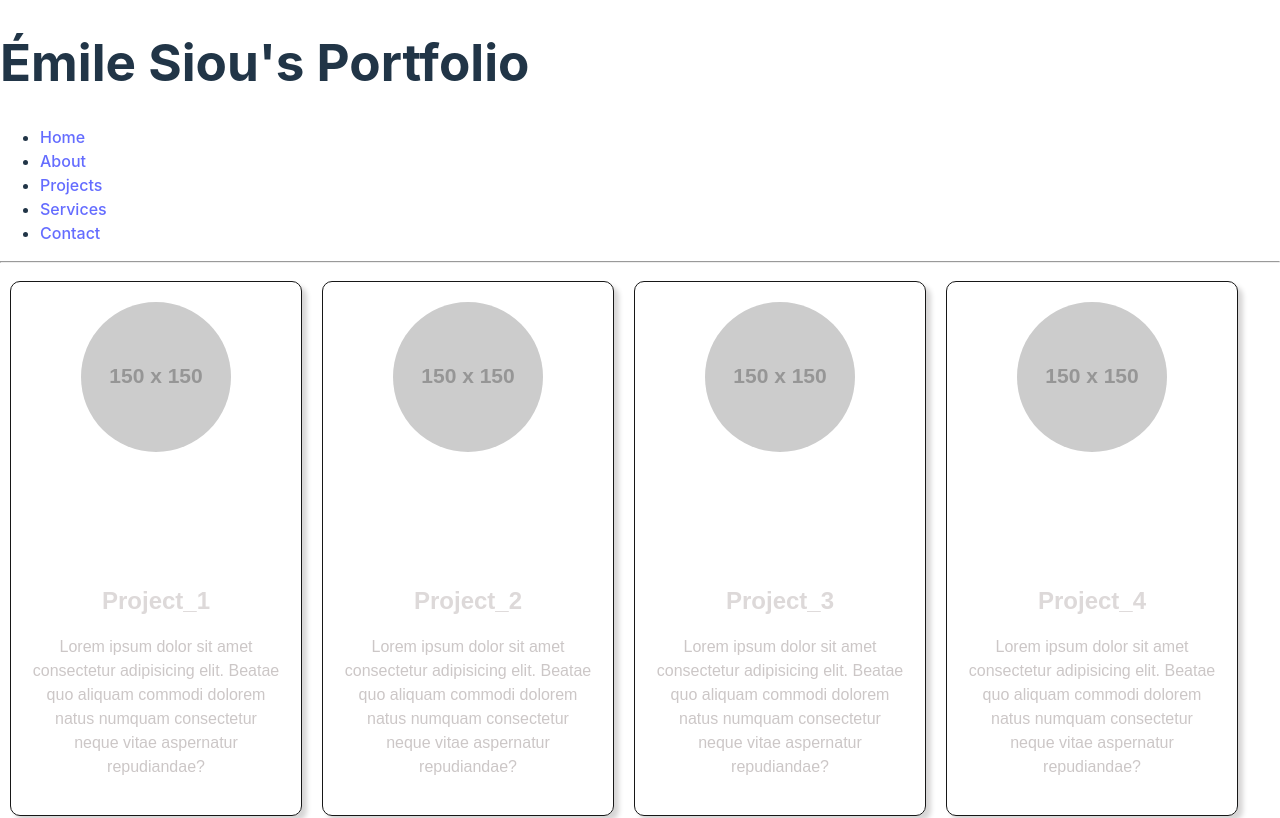
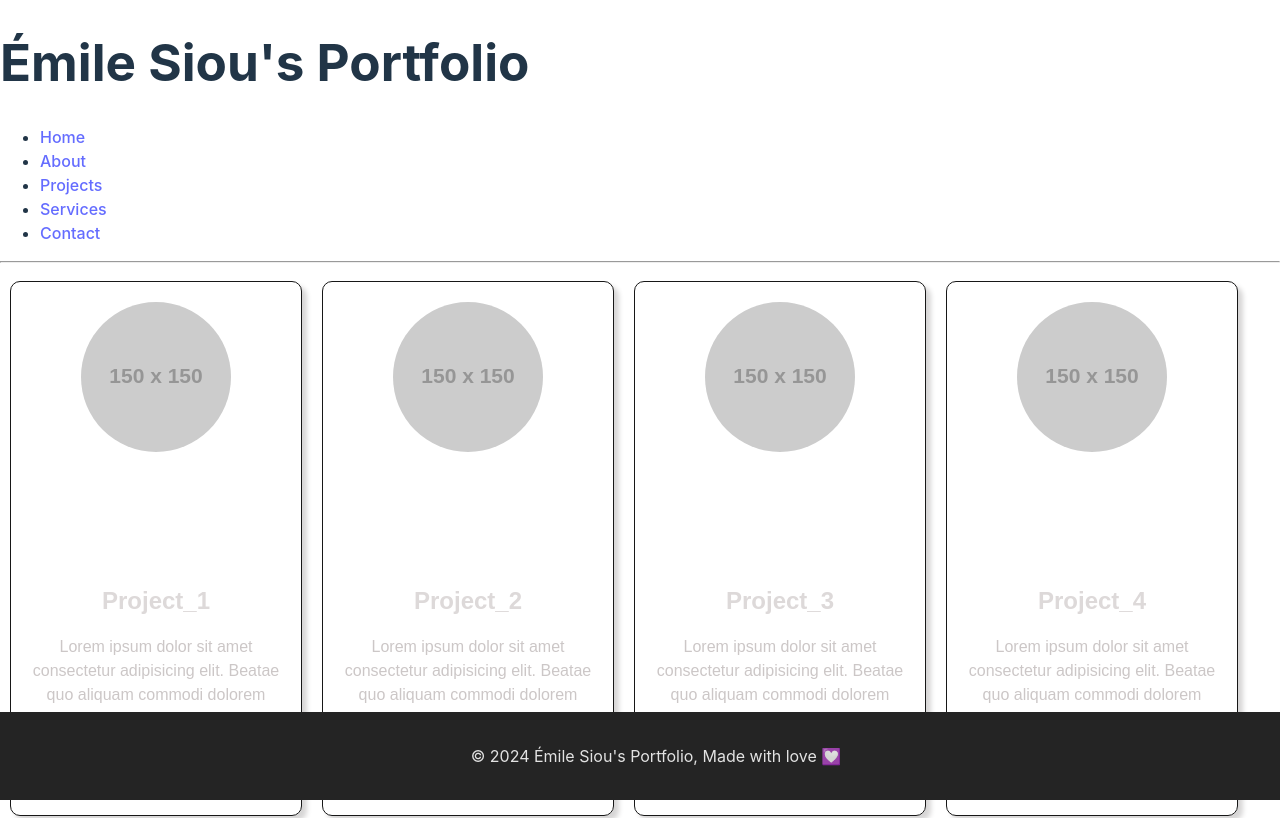
Before and after one commit to Sooey-99/My_Portfolio, a React (Vite) app: page / in a window 1280 px wide. Shown: the top 818 px of the page. Built offline with nearby package versions, Linux system fonts and the light colour scheme.

Commit message:
glue footer to bottom of page

```diff
--- a/src/index.css
+++ b/src/index.css
@@ -93,3 +93,23 @@ button:focus-visible {
   font-family:Arial, Helvetica, sans-serif;
   color: hsl(0, 5%, 79%);
 }
+
+footer {
+  background-color: #242424;
+  color: rgba(255, 255, 255, 0.87);
+  text-align: center;
+  padding: 1rem;
+  position: fixed;
+  width: 100%;
+  bottom: 0;
+}
+
+/* Additional styling for links in the footer */
+footer a {
+  color: #646cff;
+  text-decoration: none;
+}
+
+footer a:hover {
+  color: #535bf2;
+}
```
